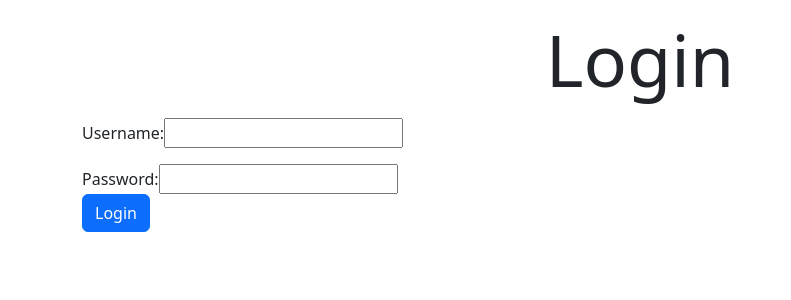
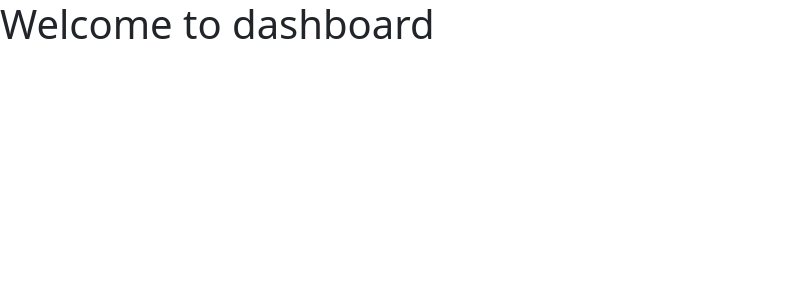
Before and after one commit to TJ-Mothokho/foodpulse, a React (Create React App) app: page /dashboard in a window 1280 px wide. Shown: the top 300 px of the page, without its empty margins (0-791 px from the left). Built offline with nearby package versions, Linux system fonts and the light colour scheme.

Commit message:
Added login and navigation

```diff
--- a/package.json
+++ b/package.json
@@ -11,6 +11,7 @@
     "react": "^18.3.1",
     "react-bootstrap": "^2.10.6",
     "react-dom": "^18.3.1",
+    "react-router-dom": "^7.0.1",
     "react-scripts": "5.0.1",
     "react-toastify": "^10.0.6",
     "web-vitals": "^2.1.4"
--- a/src/App.js
+++ b/src/App.js
@@ -1,10 +1,19 @@
 import logo from './logo.svg';
 import './App.css';
 import Login from './Pages/LoginPage';
+import Dashboard from './Pages/dashboard'
+import React from 'react';
+import { BrowserRouter as Router, Routes, Route } from 'react-router-dom';
 
 function App() {
   return (
-    <Login/>
+    <Router>
+    <Routes>
+        {/* Define routes */}
+        <Route path="/" element={<Login />} /> {/* Login page */}
+        <Route path="/dashboard" element={<Dashboard />} /> {/* Dashboard page */}
+    </Routes>
+</Router>
   );
 }
 
--- a/src/Pages/LoginPage.js
+++ b/src/Pages/LoginPage.js
@@ -3,12 +3,14 @@ import axios from "axios";
 import 'bootstrap/dist/css/bootstrap.css';
 import Button from 'react-bootstrap/Button';
 import Container from 'react-bootstrap/Container';
+import { useNavigate } from "react-router-dom";
 
 const Login = () =>
 {
     const [token, setToken] = useState("");
     const [username, setUsername] = useState('');
     const [password, setPassword] = useState('');
+    const navigate = useNavigate();
 
     const handleLogin = (event) =>
     {
@@ -23,7 +25,8 @@ const Login = () =>
         .then((result) =>
         {setToken(result.data);
             console.log("Token received:", result.data);
-            showRecipes()
+            //redirect to new page
+            navigate('/dashboard');
         })
         .catch((error) =>
         {console.log(error);})
--- /dev/null
+++ b/src/Pages/dashboard.js
@@ -0,0 +1,10 @@
+import React from "react";
+
+const Dashboard = () =>
+{
+return(
+    <h1>Welcome to dashboard</h1>
+)
+}
+
+export default Dashboard;
```
Also changed, not shown: 1 other file (tests, documents, lock files or other folders).
